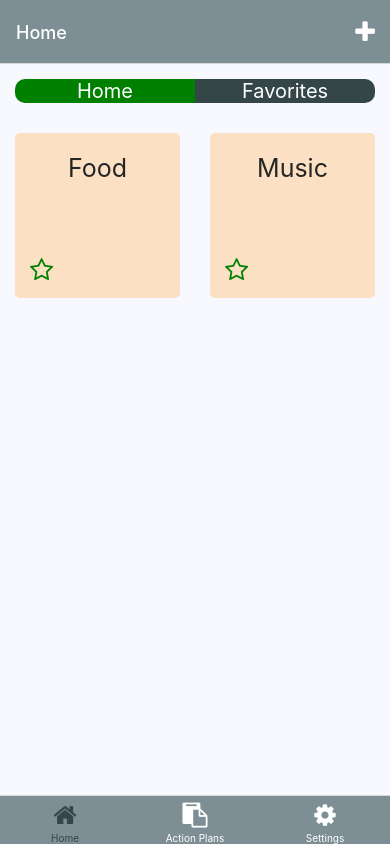
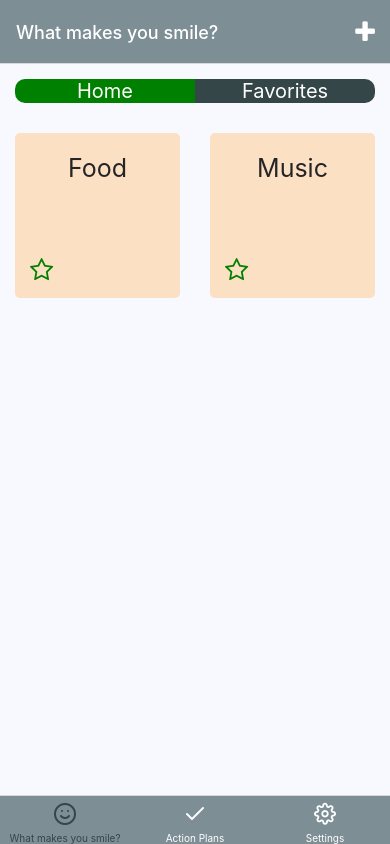
Before and after one commit to marker6275/Note-To-Self-App, a React Native app: screen /Homescreen in a window 390 px wide. Built offline with nearby package versions, Linux system fonts and the light colour scheme; what expo-linking would draw is missing.

Commit message:
Change bottom tab navigator according to Glide

```diff
--- a/navigation/index.tsx
+++ b/navigation/index.tsx
@@ -3,7 +3,7 @@
  * https://reactnavigation.org/docs/getting-started
  *
  */
-import { FontAwesome } from '@expo/vector-icons';
+import { FontAwesome, Feather } from '@expo/vector-icons';
 import { createBottomTabNavigator } from '@react-navigation/bottom-tabs';
 import { NavigationContainer, DefaultTheme, DarkTheme } from '@react-navigation/native';
 import { createNativeStackNavigator } from '@react-navigation/native-stack';
@@ -91,10 +91,10 @@ function BottomTabNavigator() {
         name="Homescreen"
         component={TabOneScreen}
         options={({ navigation }: RootTabScreenProps<'Homescreen'>) => ({
-          title: 'Home',
+          title: 'What makes you smile?',
           tabBarItemStyle: {
           },
-          tabBarIcon: ({ color }) => <TabBarIcon name="home" color={color} />,
+          tabBarIcon: ({ color }) => <Feather name="smile" size={24} color={color} />,
         })}
       />
       <BottomTab.Screen
@@ -102,7 +102,7 @@ function BottomTabNavigator() {
         component={TabTwoScreen}
         options={{
           title: 'Action Plans',
-          tabBarIcon: ({ color }) => <TabBarIcon name="clipboard" color={color} />,
+          tabBarIcon: ({ color }) => <Feather name="check" size={24} color={color} />,
         }}
       />
       <BottomTab.Screen
@@ -110,7 +110,7 @@ function BottomTabNavigator() {
       component={SettingsScreen}
       options={{
         title: 'Settings',
-        tabBarIcon: ({ color }) => <TabBarIcon name="gear" color={color}/>
+        tabBarIcon: ({ color }) => <Feather name="settings" size={22} color={color} />
       }} />
     </BottomTab.Navigator>
   );
```
